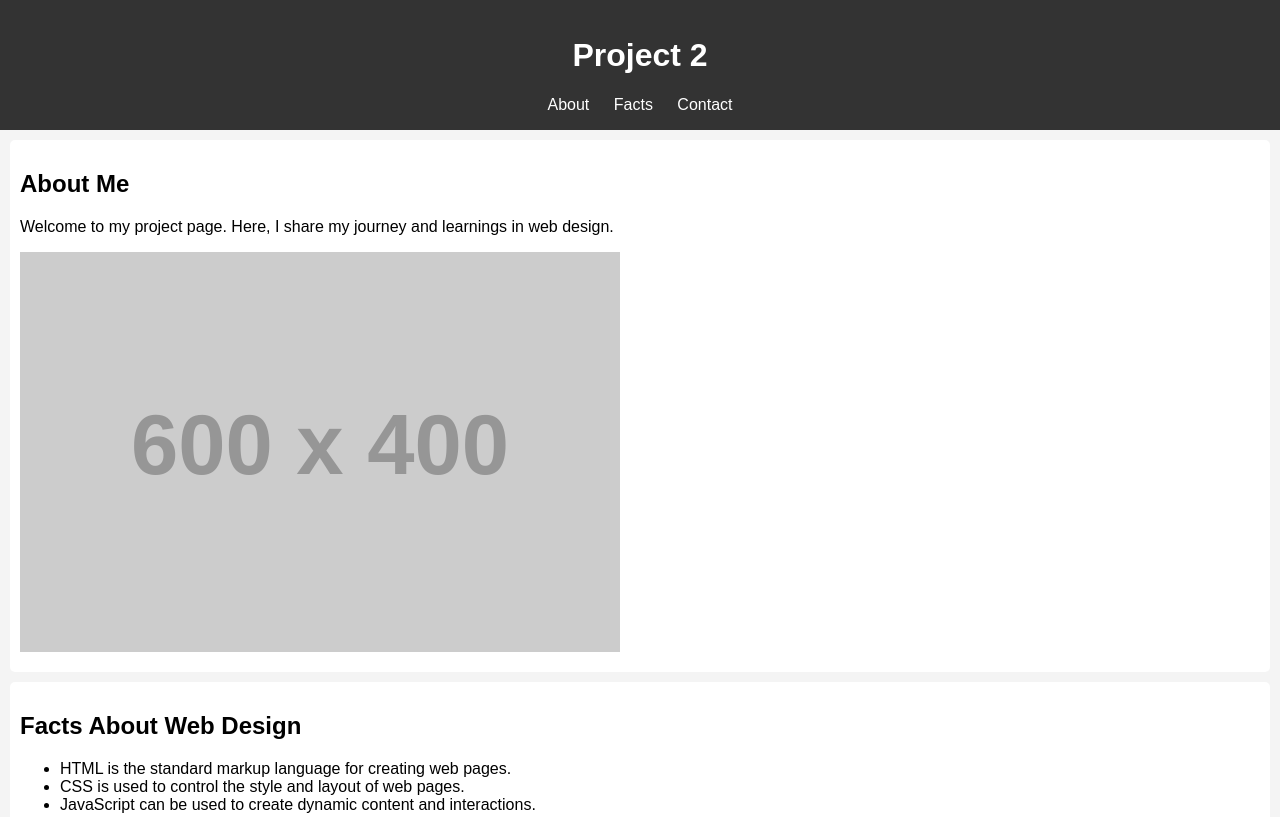
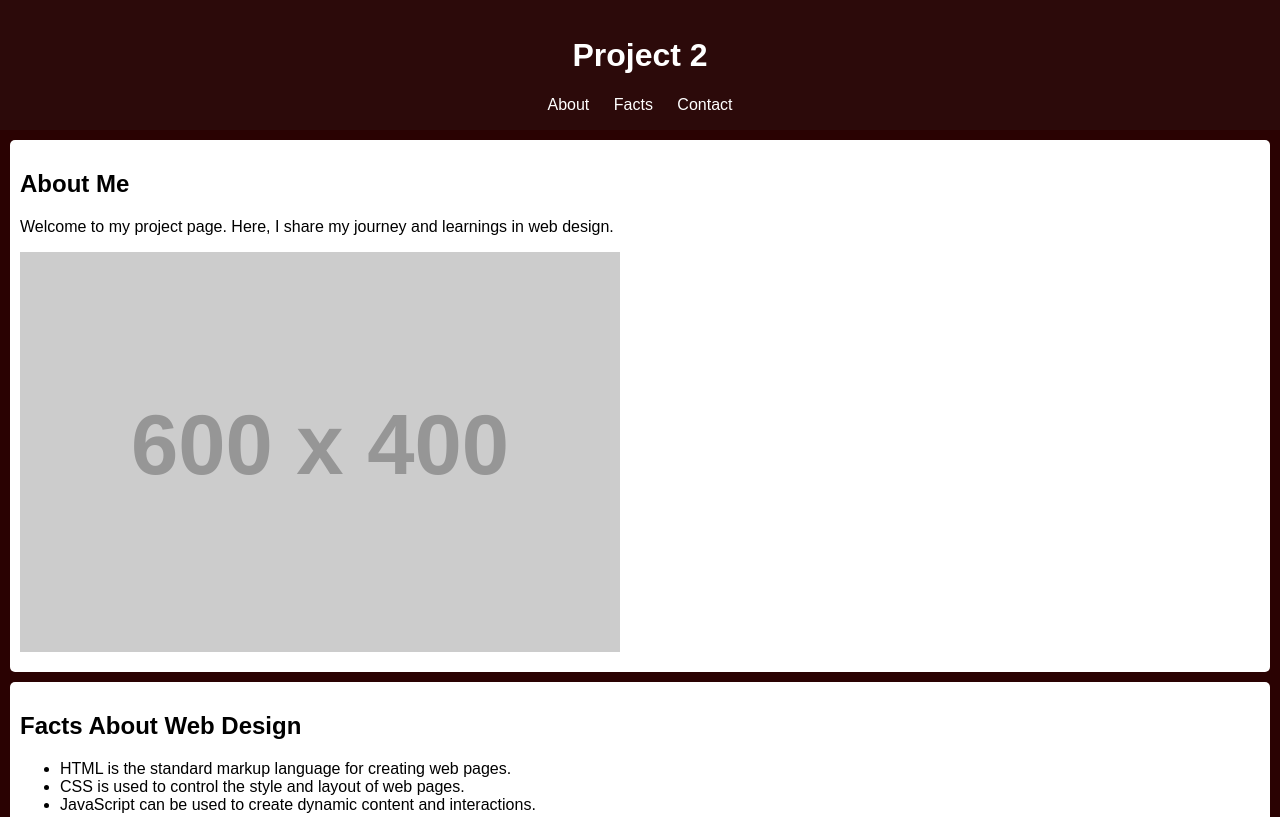
Before and after one commit to GenoLeonard/Project-2, a plain HTML site: page index.html in a window 1280 px wide. Shown: the top 817 px of the page. Drawn offline with Linux system fonts and the light colour scheme; placeholder pictures from the web are drawn by us.

Commit message:
color change

```diff
--- a/index.html
+++ b/index.html
@@ -8,12 +8,12 @@
     <style>
         body {
             font-family: Arial, sans-serif;
-            background-color: #f4f4f4;
+            background-color: #2a0202;
             margin: 0;
             padding: 0;
         }
         header {
-            background-color: #333;
+            background-color: #2c0a0a;
             color: white;
             text-align: center;
             padding: 1em;
```
